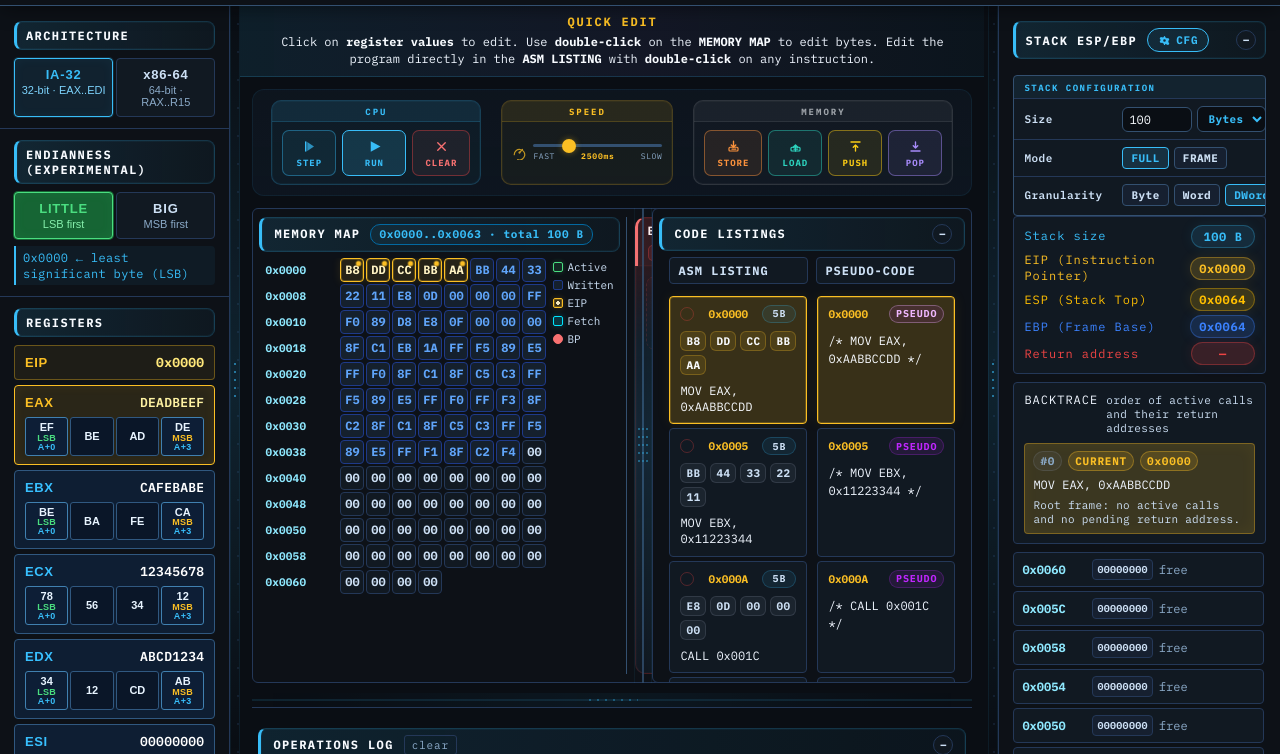
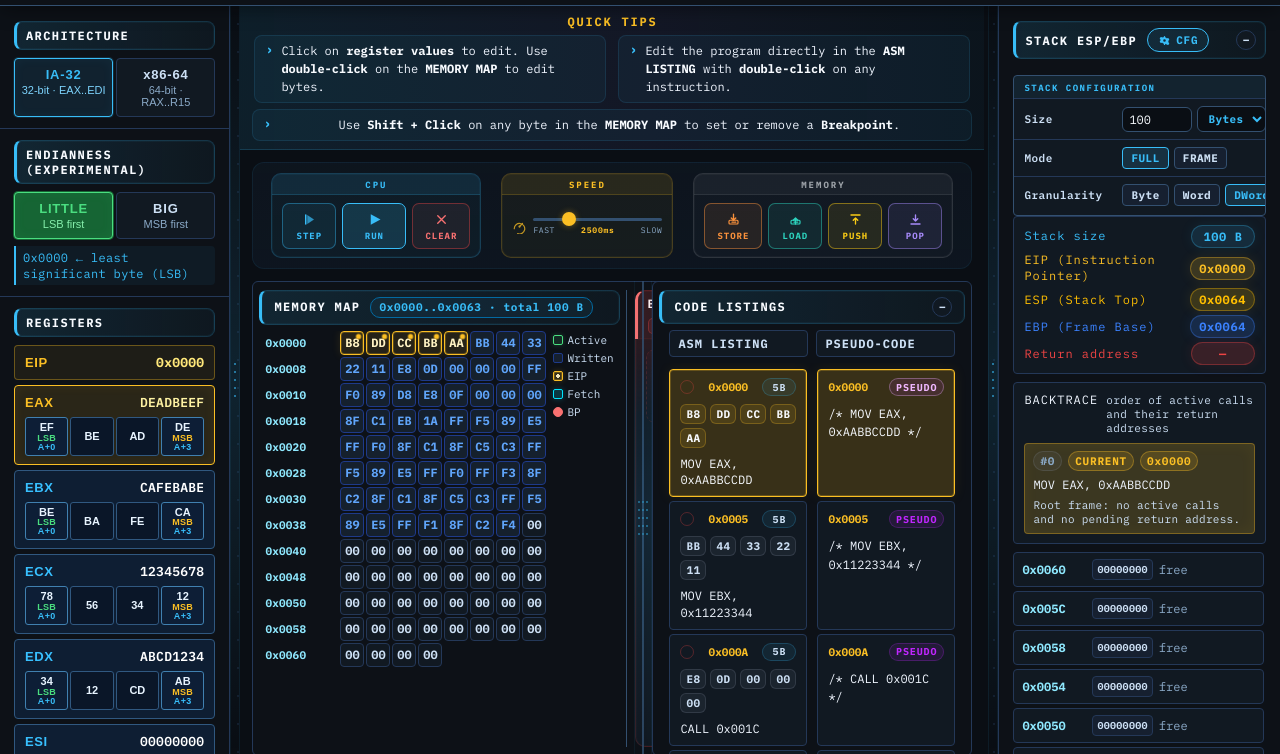
Before and after one commit to psylinux/intel-simulator, a website: page index.html in a window 1280 px wide. Shown: the part 46-800 px from the top of the page. Drawn offline with Linux system fonts and the light colour scheme.

Commit message:
feat: Redesign the quick edit guide UI, add a new breakpoint tip, and update i18n strings.

```diff
--- a/css/style.css
+++ b/css/style.css
@@ -917,10 +917,8 @@ body.pane-resizing .canvas-pane-handle {
   display: flex;
   flex-direction: column;
   align-items: center;
-  justify-content: center;
-  gap: 4px;
-  width: min(100%, 980px);
-  text-align: center;
+  gap: 6px;
+  width: min(100%, 1100px);
 }
 .eg-title {
   display: block;
@@ -930,19 +928,53 @@ body.pane-resizing .canvas-pane-handle {
   font-size: var(--fs-ui-sm);
   font-weight: 800;
   letter-spacing: 1.8px;
-}
-.eg-text {
+  text-align: center;
+}
+.eg-list {
+  list-style: none;
   margin: 0;
+  padding: 0;
+  display: flex;
+  flex-wrap: wrap;
+  gap: 6px 12px;
+  justify-content: center;
+  width: 100%;
+}
+.eg-item {
+  display: block;
+  position: relative;
+  flex: 1 1 calc(50% - 8px);
+  max-width: calc(50% - 8px);
+  background: rgba(56,189,248,.05);
+  border: 1px solid rgba(56,189,248,.12);
+  border-radius: 8px;
+  padding: 6px 12px 6px 26px;
   color: var(--tx0);
   font-size: var(--fs-ui-sm);
-  line-height: 1.45;
-}
-.eg-item {
-  display: inline;
+  line-height: 1.5;
+  text-align: left;
+  box-sizing: border-box;
+}
+.eg-item::before {
+  content: '›';
+  position: absolute;
+  left: 10px;
+  top: 7px;
+  color: var(--acc);
+  font-weight: 700;
+  font-size: 1.1em;
+  line-height: 1;
 }
 .eg-item strong {
   color: #f8fbff;
   font-weight: 700;
+}
+/* 3ª dica: ocupa toda a largura e centraliza o texto */
+.eg-item:last-child {
+  flex: 1 1 100%;
+  max-width: 100%;
+  text-align: center;
+  padding-left: 26px;
 }
 
 .section-badge {
--- a/index.html
+++ b/index.html
@@ -130,10 +130,11 @@
       <div id="editGuideBanner">
         <div class="eg-copy">
           <h2 class="eg-title" data-i18n="editguide.title"></h2>
-          <p class="eg-text">
-            <span class="eg-item" id="editGuideHint1" data-i18n-html="editguide.hint1"></span>
-            <span class="eg-item" data-i18n-html="editguide.hint2"></span>
-          </p>
+          <ul class="eg-list">
+            <li class="eg-item" id="editGuideHint1" data-i18n-html="editguide.hint1"></li>
+            <li class="eg-item" data-i18n-html="editguide.hint2"></li>
+            <li class="eg-item" data-i18n-html="editguide.hint3"></li>
+          </ul>
         </div>
       </div>
 
--- a/js/i18n.js
+++ b/js/i18n.js
@@ -45,9 +45,10 @@ const I18N = (() => {
       "sidebar.endian.hint.little": "← byte menos significativo (LSB)",
       "sidebar.endian.hint.big": "← byte mais significativo (MSB)",
       "sidebar.reg.label": "REGISTRADORES",
-      "editguide.title": "EDICAO RAPIDA",
-      "editguide.hint1": "Clique nos <strong>valores dos registradores</strong> para editar. Use <strong>2× clique</strong> no <strong>MAPA DE MEMORIA</strong> para editar bytes.",
-      "editguide.hint2": "Edite o programa direto na <strong>LISTAGEM ASM</strong> com <strong>2× clique</strong> em qualquer instrucao.",
+      "editguide.title": "DICAS RÁPIDAS",
+      "editguide.hint1": "Clique nos <strong>valores dos registradores</strong> para editar. Use <strong>2× clique</strong> no <strong>MAPA DE MEMÓRIA</strong> para editar bytes.",
+      "editguide.hint2": "Edite o programa direto na <strong>LISTAGEM ASM</strong> com <strong>2× clique</strong> em qualquer instrução.",
+      "editguide.hint3": "Use <strong>Shift + Clique</strong> em qualquer byte do <strong>MAPA DE MEMÓRIA</strong> para definir ou remover um <strong>Breakpoint</strong>.",
       "ctrlbar.cpu.title": "CPU",
       "ctrlbar.speed.title": "VELOCIDADE",
       "ctrlbar.speed.fast": "RÁPIDO",
@@ -253,9 +254,10 @@ const I18N = (() => {
       "sidebar.endian.hint.little": "← least significant byte (LSB)",
       "sidebar.endian.hint.big": "← most significant byte (MSB)",
       "sidebar.reg.label": "REGISTERS",
-      "editguide.title": "QUICK EDIT",
+      "editguide.title": "QUICK TIPS",
       "editguide.hint1": "Click on <strong>register values</strong> to edit. Use <strong>double-click</strong> on the <strong>MEMORY MAP</strong> to edit bytes.",
       "editguide.hint2": "Edit the program directly in the <strong>ASM LISTING</strong> with <strong>double-click</strong> on any instruction.",
+      "editguide.hint3": "Use <strong>Shift + Click</strong> on any byte in the <strong>MEMORY MAP</strong> to set or remove a <strong>Breakpoint</strong>.",
       "ctrlbar.cpu.title": "CPU",
       "ctrlbar.speed.title": "SPEED",
       "ctrlbar.speed.fast": "FAST",
--- a/tools/validate-intel-subset.js
+++ b/tools/validate-intel-subset.js
@@ -423,7 +423,7 @@ test('instruction-pointer locale strings use architecture-specific placeholders
     assert.equal(inlineSrc.includes(`"${key}":`), false, `js/i18n.js must not expose legacy key ${key}`);
   });
 
-  assert.equal(pt['editguide.hint1'], 'Clique nos <strong>valores dos registradores</strong> para editar. Use <strong>2× clique</strong> no <strong>MAPA DE MEMORIA</strong> para editar bytes.');
+  assert.equal(pt['editguide.hint1'], 'Clique nos <strong>valores dos registradores</strong> para editar. Use <strong>2× clique</strong> no <strong>MAPA DE MEMÓRIA</strong> para editar bytes.');
   assert.equal(en['editguide.hint1'], 'Click on <strong>register values</strong> to edit. Use <strong>double-click</strong> on the <strong>MEMORY MAP</strong> to edit bytes.');
   assert.equal(en['ui.asm.write.title'], 'Writes bytes at current {0}. Press Enter to confirm.');
   assert.equal(en['help.ops'].includes('updating {0}, registers, memory and stack'), true);
```
